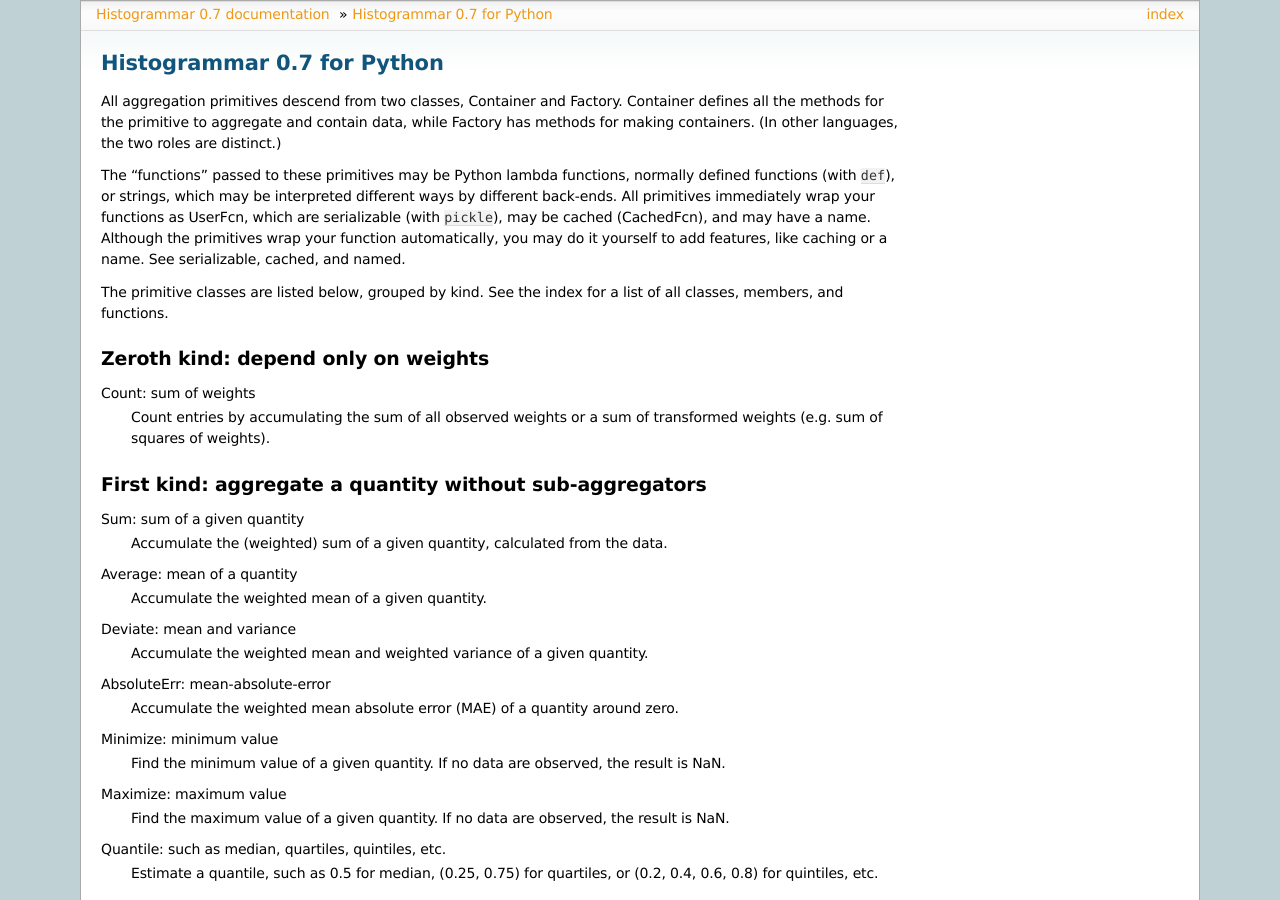
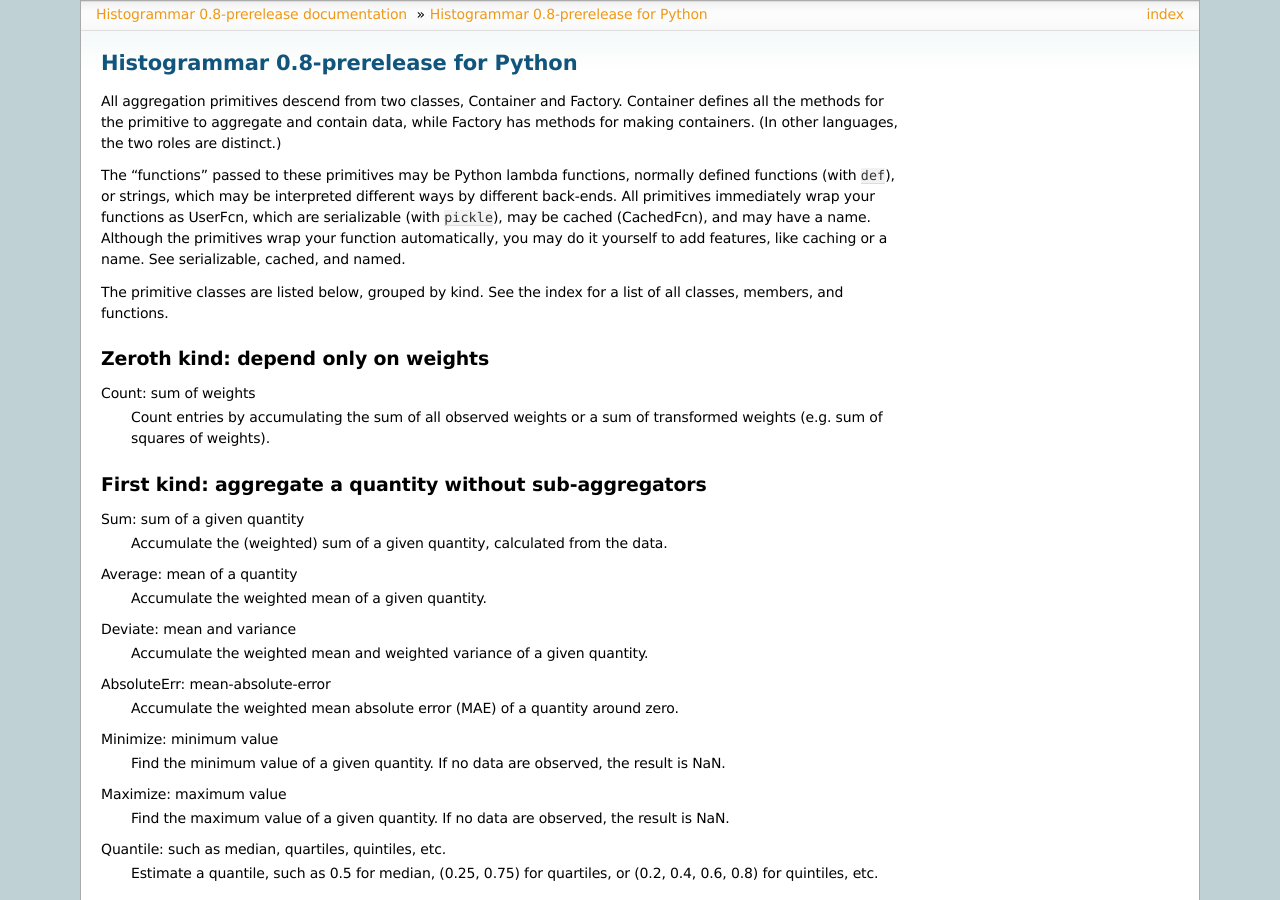
Before and after one commit to histogrammar/histogrammar-python, a Sphinx documentation site: the page built from docs/index.rst, in a window 1280 px wide and 900 px high. Built offline with Sphinx 7.4.7, drawn with Linux system fonts in a browser that asks for light colours; formulas are drawn with MathJax 3; some of the changed text lies outside the part shown.

Commit message:
update version number to 0.8-prerelease

```diff
--- a/docs/conf.py
+++ b/docs/conf.py
@@ -47,9 +47,9 @@
 # built documents.
 #
 # The short X.Y version.
-version = "0.7"
+version = "0.8-prerelease"
 # The full version, including alpha/beta/rc tags.
-release = "0.7"
+release = "0.8-prerelease"
 
 # The language for content autogenerated by Sphinx. Refer to documentation
 # for a list of supported languages.
--- a/histogrammar/version.py
+++ b/histogrammar/version.py
@@ -14,4 +14,4 @@
 # See the License for the specific language governing permissions and
 # limitations under the License.
 
-__version__ = "0.7"
+__version__ = "0.8-prerelease"
```
